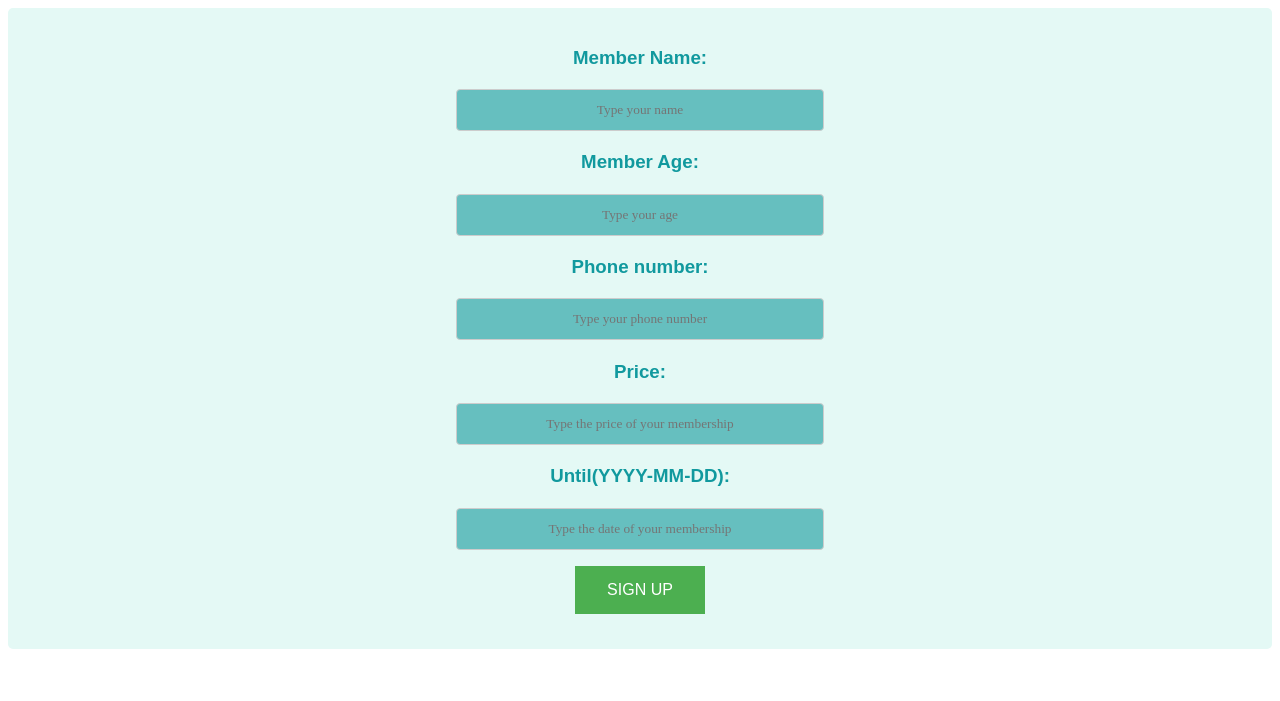
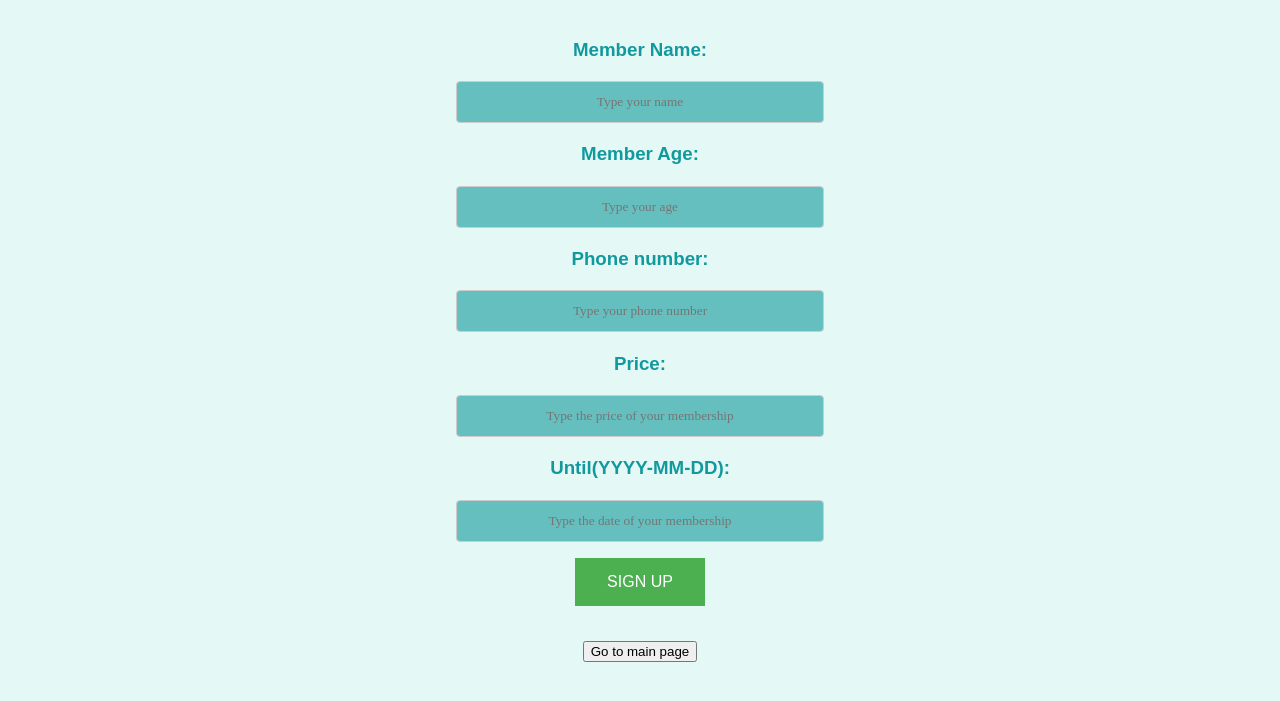
Before and after one commit to hakankorpe/CS306-Database-Systems, a PHP site: page /gymmembers/member_insertion.html in a window 1280 px wide. Shown: the top 701 px of the page. Run offline with PHP 8.4, Linux system fonts and the light colour scheme.

Commit message:
Styles Changes and Member Insertion Date Validation

```diff
--- a/gymmembers/gym_insertion.html
+++ b/gymmembers/gym_insertion.html
@@ -6,7 +6,7 @@
     <title></title>
     <style>
       body {
-  color: #40514E;
+  background-color: #E4F9F5;
   margin: 0;
   text-align: center;
   font-family: 'Merriweather', serif;
@@ -117,5 +117,8 @@ font-family: 'Montserrat', sans-serif;
         </form>
     </form>
     </div>
+    <a href="http://localhost/gymmembers/index.php">
+   <button>Go to main page</button>
+  </a>
   </body>
 </html>
--- a/gymmembers/gym_list.php
+++ b/gymmembers/gym_list.php
@@ -4,6 +4,12 @@
 <title>GYMs</title>
 <link rel="stylesheet" href="styles.css">
 <style>
+body {
+background-color: #f2f2f2;
+margin: 0;
+text-align: center;
+font-family: 'Merriweather', serif;
+}
 table {
     font-family: arial, sans-serif;
     border-collapse: collapse;
--- a/gymmembers/member_insertion.html
+++ b/gymmembers/member_insertion.html
@@ -4,6 +4,12 @@
     <meta charset="utf-8">
     <title></title>
     <style>
+    body {
+      background-color: #E4F9F5;
+      margin: 0;
+      text-align: center;
+      font-family: 'Merriweather', serif;
+      }
     input[type=text], select {
       font-family: 'Merriweather', serif;
       width: 23rem;
@@ -105,5 +111,8 @@
     	<button class="button2">SIGN UP</button>
     </form>
     </div>
+    <a href="http://localhost/gymmembers/index.php">
+   <button>Go to main page</button>
+  </a>
   </body>
 </html>
--- a/gymmembers/premium_member_list.php
+++ b/gymmembers/premium_member_list.php
@@ -5,6 +5,12 @@
 <title>Premium GYM Members</title>
 
 <style>
+body {
+background-color: #f2f2f2;
+margin: 0;
+text-align: center;
+font-family: 'Merriweather', serif;
+}
 input[type=text], select {
   width: 23rem;
   padding: 12px 20px;
--- a/gymmembers/standard_member_list.php
+++ b/gymmembers/standard_member_list.php
@@ -5,6 +5,12 @@
 <title>Standard GYM Members</title>
 
 <style>
+body {
+background-color: #f2f2f2;
+margin: 0;
+text-align: center;
+font-family: 'Merriweather', serif;
+}
 input[type=text], select {
   width: 23rem;
   padding: 12px 20px;
```
Also changed, not shown: gymmembers/insertmember.php (+22 -2 lines), 1 other file.
